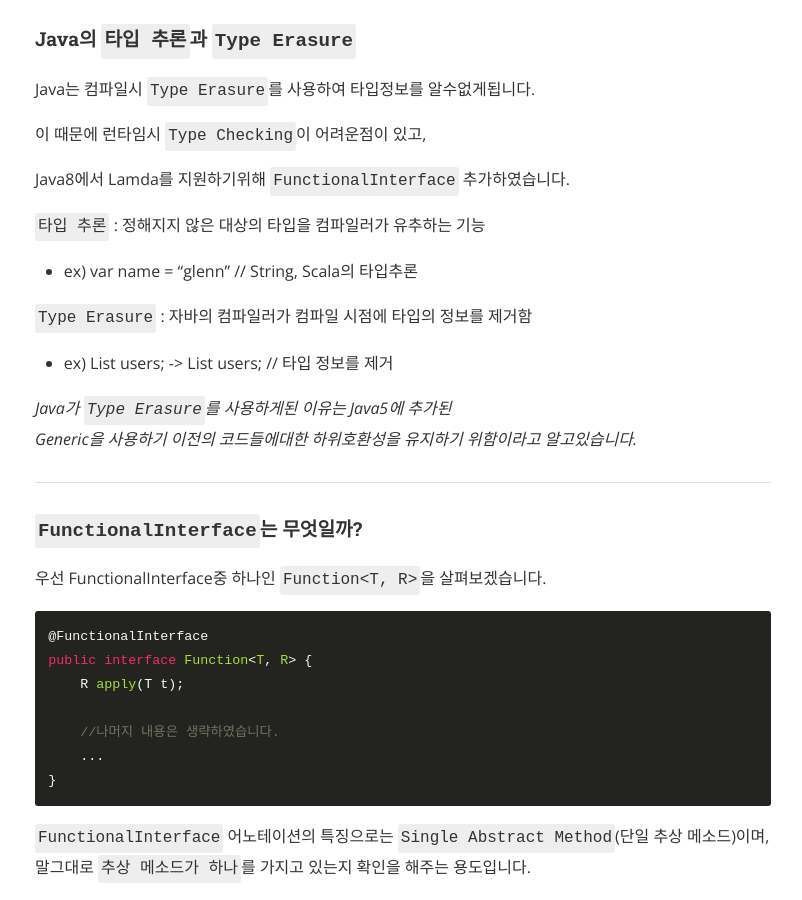
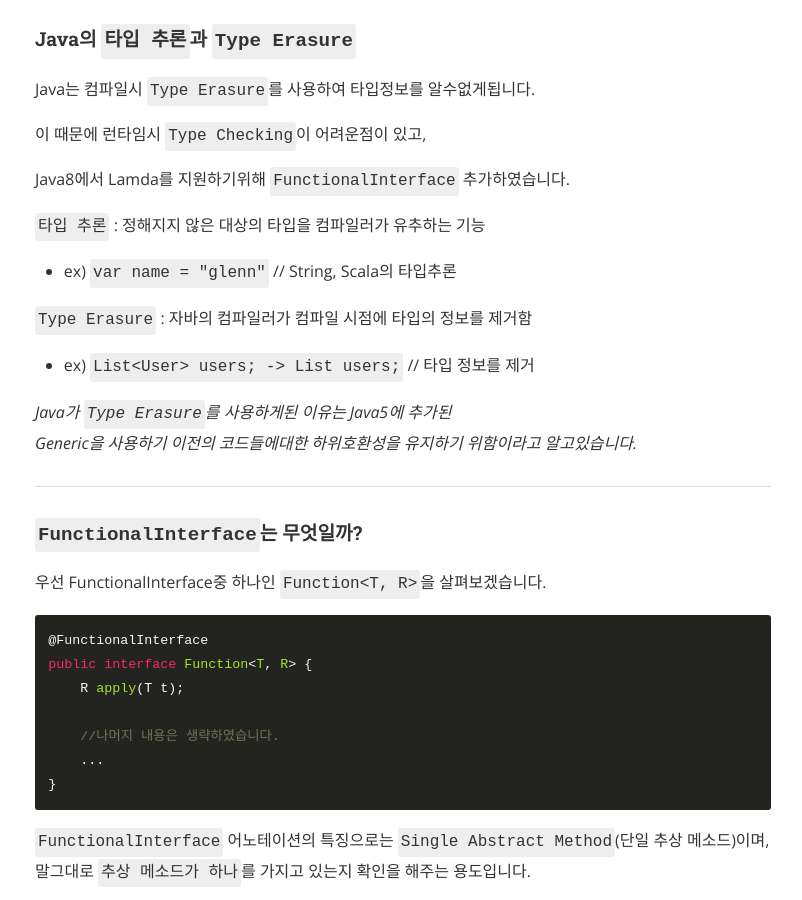
Before and after one commit to tries1/tries1.github.io, a Jekyll site: the page built from _posts/java/2019-08-06-java8_functional_interface.md, in a window 1280 px wide and 900 px high, scrolled down 855 px. Shown: the whole window, without its empty margins (237-1039 px from the left). Built offline with Jekyll 4.4.1, drawn with Linux system fonts in a browser that asks for light colours; nearby versions of some CDN libraries.

Commit message:
오타 수정

```diff
--- a/_posts/java/2019-08-06-java8_functional_interface.md
+++ b/_posts/java/2019-08-06-java8_functional_interface.md
@@ -30,10 +30,10 @@ Java는 컴파일시 `Type Erasure`를 사용하여 타입정보를 알수없게
 Java8에서 Lamda를 지원하기위해 `FunctionalInterface` 추가하였습니다.
 
 `타입 추론` : 정해지지 않은 대상의 타입을 컴파일러가 유추하는 기능
- - ex) var name = "glenn" // String, Scala의 타입추론
+ - ex) `var name = "glenn"` // String, Scala의 타입추론
 
 `Type Erasure` : 자바의 컴파일러가 컴파일 시점에 타입의 정보를 제거함
- - ex) List<User> users; -> List users; // 타입 정보를 제거
+ - ex) `List<User> users; -> List users;` // 타입 정보를 제거
 
 
 *Java가 `Type Erasure`를 사용하게된 이유는 Java5에 추가된*
```
